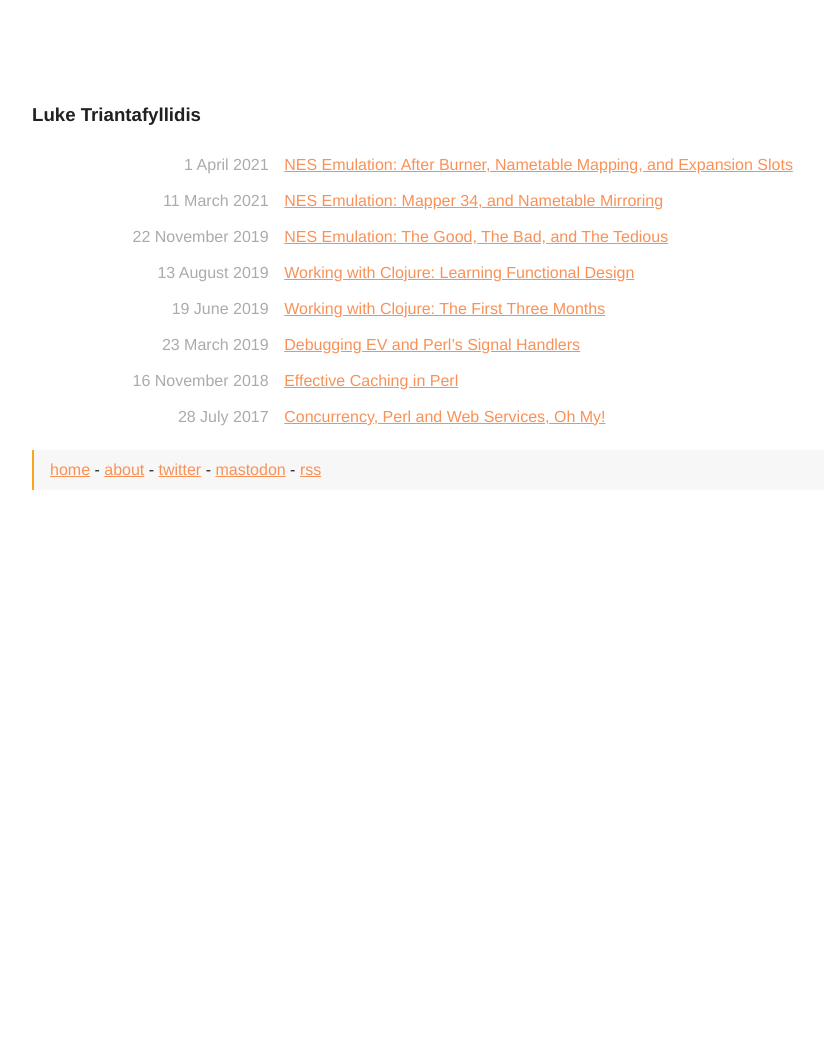
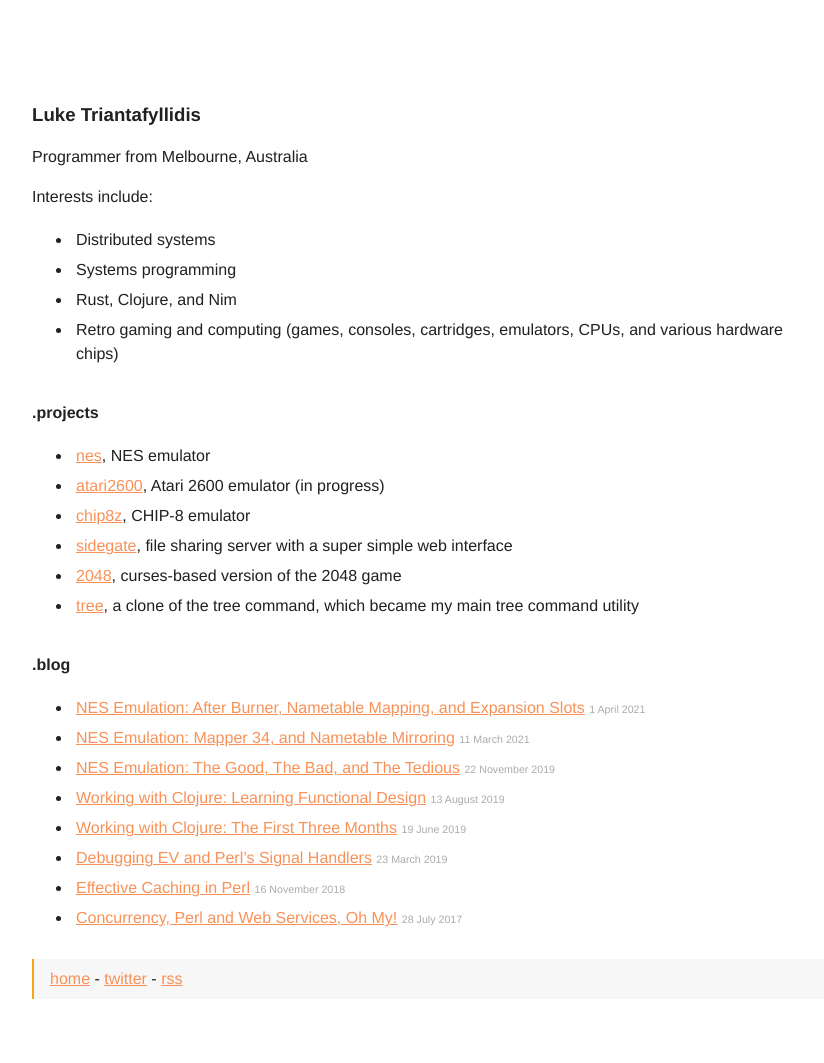
Before and after one commit to ltriant/ltriant.github.io, a Jekyll site: the page built from index.md, in a window 1280 px wide. Shown: the whole page, without its empty margins (208-1032 px from the left). Built offline with Jekyll 4.4.1, drawn with Linux system fonts in a browser that asks for light colours; before the commit the page ends 900 px from its top, so only the background shows below that.

Commit message:
remove about page
just have everything on one page...

```diff
--- a/_layouts/default.html
+++ b/_layouts/default.html
@@ -18,9 +18,7 @@
 
 <div id="page-footer">
 	<a href="{{ "/" | relative_url }}">home</a> -
-	<a href="{{ "about.html" | relative_url }}">about</a> -
 	<a href="https://twitter.com/ltriant" rel="me">twitter</a> -
-	<a href="https://mastodon.technology/@ltriant" rel="me">mastodon</a> -
 	<a href="{{ "/feed.xml" | relative_url }}">rss</a>
 </div>
 
--- a/_layouts/home.html
+++ b/_layouts/home.html
@@ -3,24 +3,16 @@ layout: default
 ---
 {{ content }}
 
-<table class="post-list">
+<h2>.blog</h2>
+
+<ul class="post-list">
 	{%- for post in site.posts -%}
 
-	<tr class="post-row">
-		<td>
+	<li class="post-row">
 
-		<div class="post-date">
-			<time datetime="{{ post.date | date: "%Y-%m-%d" }}">
-				{{ post.date | date: "%-d %B %Y" }}
-			</time>
-		</div>
+		<a href="{{ post.url | relative_url }}">{{ post.title | escape }}</a> <time datetime="{{ post.date | date: "%Y-%m-%d" }}">{{ post.date | date: "%-d %B %Y" }}</time>
 
-		<div class="post-title">
-			<a href="{{ post.url | relative_url }}">{{ post.title | escape }}</a>
-		</div>
-
-		</td>
-	</tr>
+	</li>
 
 	{%- endfor -%}
-</table>
+</ul>
--- a/assets/main.css
+++ b/assets/main.css
@@ -38,6 +38,7 @@ h1, h2 {
 
 time {
 	font-weight: 400;
+	font-size: 8pt;
 	color: hsl(0, 0%, 67%);
 }
 
@@ -49,24 +50,7 @@ ul > li { padding: 3px 4px; }
 }
 .post-row   { }
 .post-date  { }
-.post-title { }
 .post-desc  { color: hsl(0, 0%, 29%); }
-
-/*
- * Align the post date and titles side-by-side on desktop environments.
- */
-@media (min-width: 850px) {
-	.post-date  {
-		text-align: right;
-		float: left;
-		width: 29%;
-	}
-
-	.post-title {
-		float: right;
-		width: 69%;
-	}
-}
 
 blockquote {
 	border-left: 2px solid #3498db;
--- a/index.md
+++ b/index.md
@@ -3,3 +3,21 @@ layout: home
 title: "Luke Triantafyllidis"
 ---
 # {{ site.title }}
+
+Programmer from Melbourne, Australia
+
+Interests include:
+
+* Distributed systems
+* Systems programming
+* Rust, Clojure, and Nim
+* Retro gaming and computing (games, consoles, cartridges, emulators, CPUs, and various hardware chips)
+
+## .projects
+
+* [nes](https://github.com/ltriant/nes), NES emulator
+* [atari2600](https://github.com/ltriant/atari2600), Atari 2600 emulator (in progress)
+* [chip8z](https://github.com/ltriant/chip8z), CHIP-8 emulator
+* [sidegate](https://github.com/ltriant/sidegate), file sharing server with a super simple web interface
+* [2048](https://github.com/ltriant/2048), curses-based version of the 2048 game
+* [tree](https://github.com/ltriant/tree), a clone of the tree command, which became my main tree command utility
```
Also changed, not shown: about.md (deleted, +0 -28 lines).
